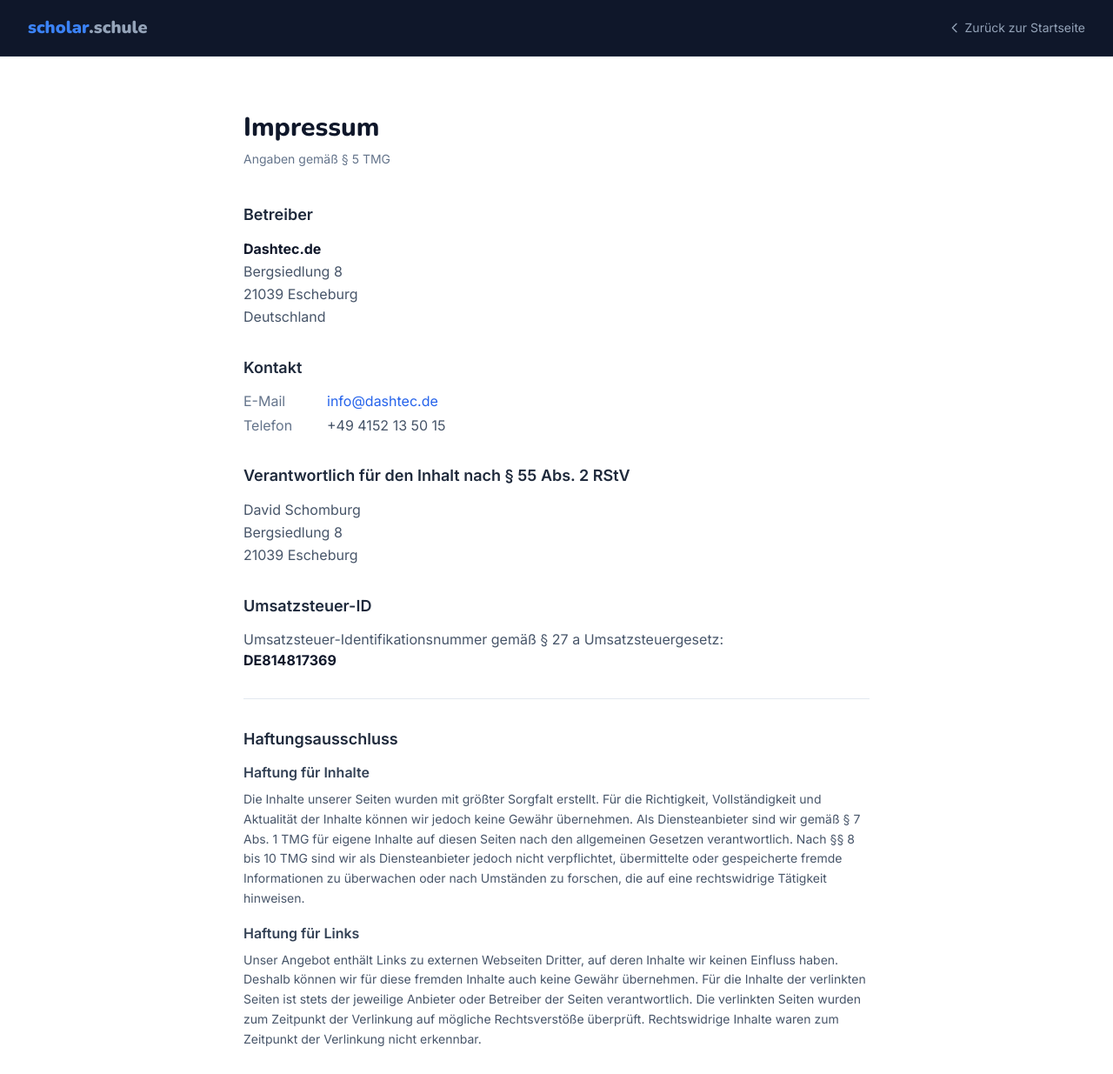
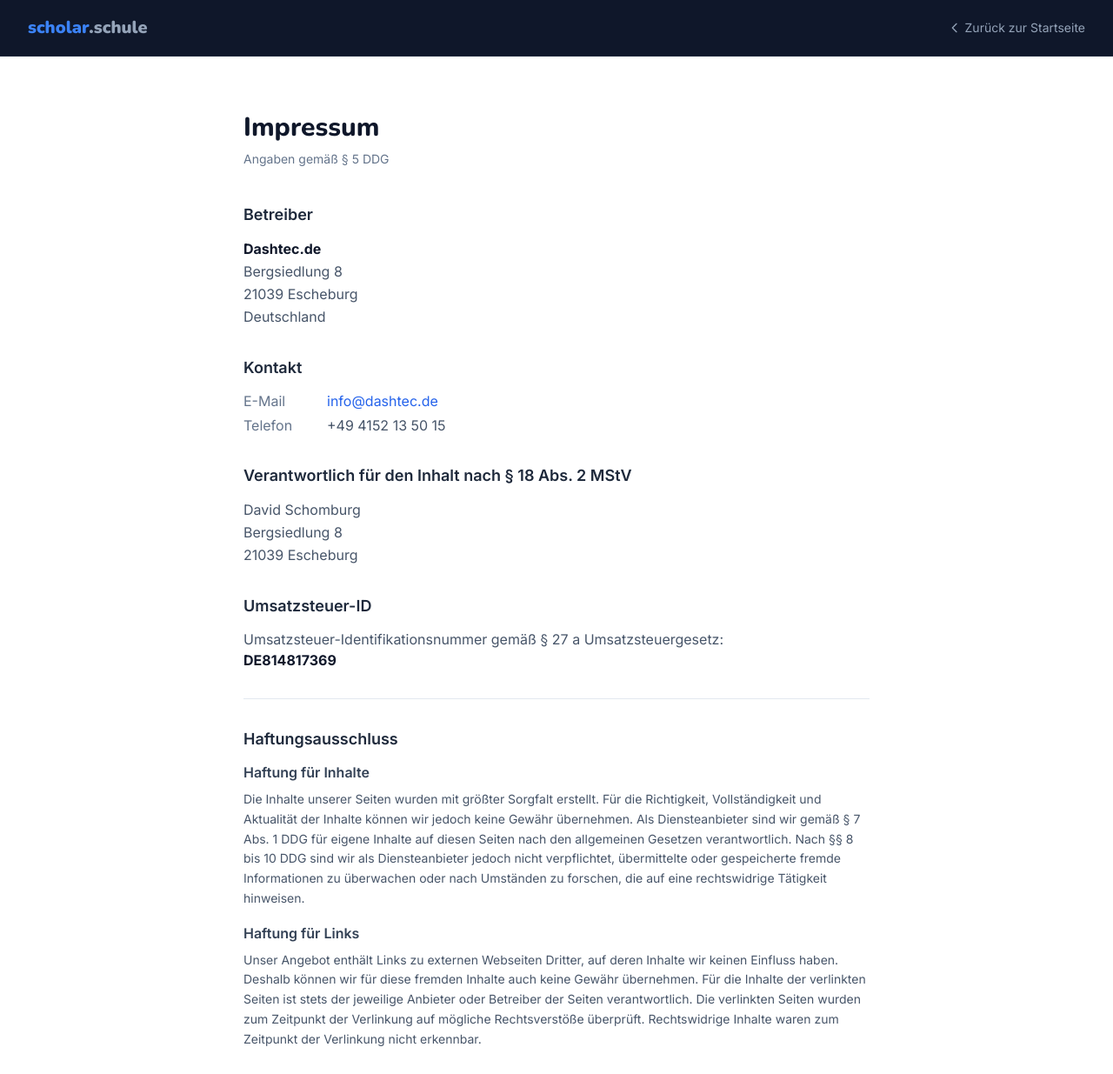
Before and after one commit to DaveoneWRS/Scholar.Schule_Webseite, a plain HTML site: page impressum.html in a window 1280 px wide. Shown: the top 1235 px of the page at 87% size. Drawn offline with nearby package versions, Linux system fonts and the light colour scheme.

Commit message:
Impressum: Gesetzesangaben auf DDG und MStV aktualisieren
Das Telemediengesetz wurde am 14.05.2024 durch das Digitale-Dienste-
Gesetz ersetzt, der Rundfunkstaatsvertrag 2020 durch den
Medienstaatsvertrag.

- § 5 TMG -> § 5 DDG (Anbieterkennzeichnung)
- § 55 Abs. 2 RStV -> § 18 Abs. 2 MStV (inhaltlich Verantwortlicher)
- §§ 7-10 TMG -> §§ 7-10 DDG (Haftung fuer Inhalte)

Co-Authored-By: Claude Opus 5.5 <noreply@anthropic.com>

```diff
--- a/impressum.html
+++ b/impressum.html
@@ -53,7 +53,7 @@
 <main class="max-w-3xl mx-auto px-4 sm:px-6 py-16">
 
   <h1 class="font-display text-3xl font-800 text-slate-900 mb-2">Impressum</h1>
-  <p class="text-slate-500 text-sm mb-10">Angaben gemäß § 5 TMG</p>
+  <p class="text-slate-500 text-sm mb-10">Angaben gemäß § 5 DDG</p>
 
   <div class="prose prose-slate max-w-none space-y-8">
 
@@ -82,7 +82,7 @@
     </section>
 
     <section>
-      <h2 class="text-lg font-semibold text-slate-800 mb-3">Verantwortlich für den Inhalt nach § 55 Abs. 2 RStV</h2>
+      <h2 class="text-lg font-semibold text-slate-800 mb-3">Verantwortlich für den Inhalt nach § 18 Abs. 2 MStV</h2>
       <address class="not-italic text-slate-600 leading-relaxed">
         David Schomburg<br>
         Bergsiedlung 8<br>
@@ -107,7 +107,7 @@
       <p class="text-slate-600 text-sm leading-relaxed mb-4">
         Die Inhalte unserer Seiten wurden mit größter Sorgfalt erstellt. Für die Richtigkeit, Vollständigkeit und
         Aktualität der Inhalte können wir jedoch keine Gewähr übernehmen. Als Diensteanbieter sind wir gemäß § 7 Abs. 1
-        TMG für eigene Inhalte auf diesen Seiten nach den allgemeinen Gesetzen verantwortlich. Nach §§ 8 bis 10 TMG sind
+        DDG für eigene Inhalte auf diesen Seiten nach den allgemeinen Gesetzen verantwortlich. Nach §§ 8 bis 10 DDG sind
         wir als Diensteanbieter jedoch nicht verpflichtet, übermittelte oder gespeicherte fremde Informationen zu
         überwachen oder nach Umständen zu forschen, die auf eine rechtswidrige Tätigkeit hinweisen.
       </p>
```
